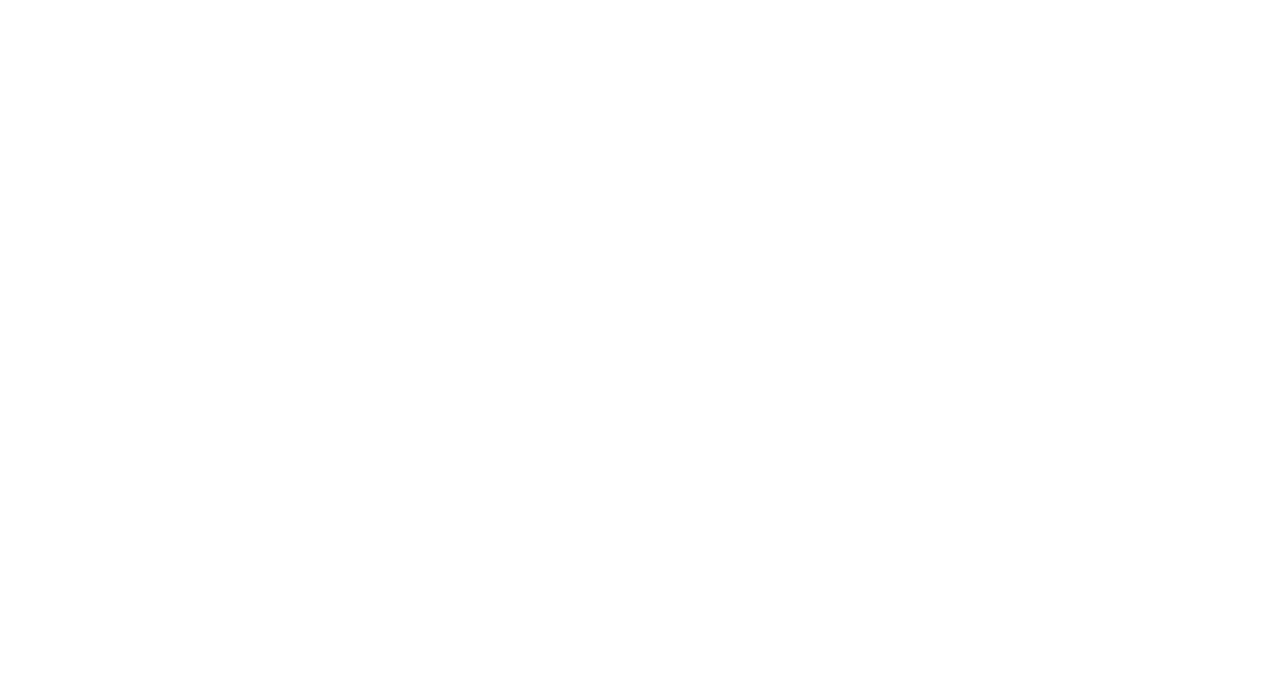
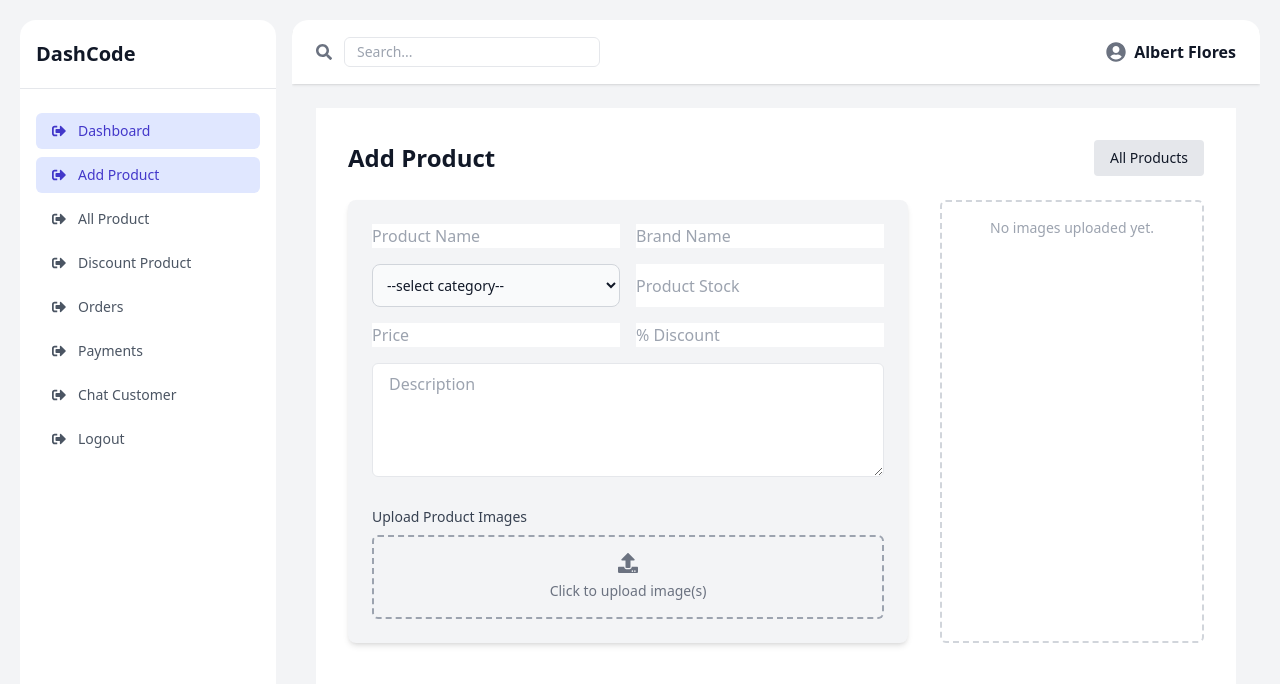
Before and after one commit to mdibrahim20/react-multi-vendor, a React (Create React App) app in the folder dashboard/: page /seller/dashboard/add-product in a window 1280 px wide. Before the commit this address had no page. Shown: the top 684 px of the page. Built offline with nearby package versions, Linux system fonts and the light colour scheme.

Commit message:
Add Product Seller Design

```diff
--- a/dashboard/src/navigation/allNav.js
+++ b/dashboard/src/navigation/allNav.js
@@ -86,7 +86,7 @@ export const allNav = [
     title: "Add Product",
     icon: <FaSignOutAlt />,
     role: "seller",
-    path: "/seller/add-product",
+    path: "/seller/dashboard/add-product",
   },
   {
     id: 12,
--- a/dashboard/src/router/routes/sellerRoutes.js
+++ b/dashboard/src/router/routes/sellerRoutes.js
@@ -1,7 +1,7 @@
 import { lazy } from "react";
 const Home = lazy(() => import("../../views/pages/Home"));
 const SellerDashboard = lazy(() => import("../../views/seller/SellerDashboard"));
-
+const AddProductPage = lazy(() => import("../../views/seller/AddProductPage"));
 export const sellerRoutes = [
   {
     path: "/",
@@ -13,4 +13,9 @@ export const sellerRoutes = [
     element: <SellerDashboard />,
     ability: ["seller"],
   },
+  {
+    path: "/seller/dashboard/add-product",
+    element: <AddProductPage />,
+    ability: ["seller"],
+  },
 ];
--- /dev/null
+++ b/dashboard/src/views/seller/AddProductPage.jsx
@@ -0,0 +1,178 @@
+import React, { useState, useRef } from "react";
+import { FaUpload, FaTrash } from "react-icons/fa";
+import { Link } from "react-router-dom";
+
+const AddProductPage = () => {
+  const [imagePreviews, setImagePreviews] = useState([]);
+  const inputRef = useRef();
+
+  const handleImageUpload = (e) => {
+    const files = Array.from(e.target.files);
+    const validImages = files.filter((file) => file.type.startsWith("image/"));
+
+    validImages.forEach((file, idx) => {
+      const newImage = {
+        id: Date.now() + idx,
+        name: file.name,
+        src: null,
+        uploading: true,
+        progress: 0,
+      };
+
+      setImagePreviews((prev) => [...prev, newImage]);
+
+      const reader = new FileReader();
+      reader.onload = () => {
+        let loaded = 0;
+        const fakeUpload = setInterval(() => {
+          loaded += 10;
+          setImagePreviews((prev) =>
+            prev.map((img) =>
+              img.id === newImage.id
+                ? { ...img, progress: loaded }
+                : img
+            )
+          );
+          if (loaded >= 100) {
+            clearInterval(fakeUpload);
+            setImagePreviews((prev) =>
+              prev.map((img) =>
+                img.id === newImage.id
+                  ? {
+                      ...img,
+                      src: reader.result,
+                      uploading: false,
+                      progress: 100,
+                    }
+                  : img
+              )
+            );
+          }
+        }, 100);
+      };
+      reader.readAsDataURL(file);
+    });
+  };
+
+  const handleRemoveImage = (id) => {
+    setImagePreviews((prev) => prev.filter((img) => img.id !== id));
+  };
+
+  const handleClearAll = () => {
+    setImagePreviews([]);
+  };
+
+  return (
+    <div className="p-8 bg-white dark:bg-gray-900 text-gray-900 dark:text-white min-h-screen">
+      <div className="flex justify-between items-center mb-6">
+        <h2 className="text-2xl font-bold">Add Product</h2>
+        <Link
+          to="/seller/dashboard/all-product"
+          className="bg-gray-200 dark:bg-gray-800 px-4 py-2 rounded text-sm hover:bg-gray-300 dark:hover:bg-gray-700"
+        >
+          All Products
+        </Link>
+      </div>
+
+      <div className="grid grid-cols-1 lg:grid-cols-3 gap-8">
+        {/* Left Form */}
+        <div className="lg:col-span-2 bg-gray-100 dark:bg-gray-800 rounded-lg p-6 shadow-md">
+          <div className="grid grid-cols-1 md:grid-cols-2 gap-4">
+            <input class="bg-gray-50 border border-gray-300 text-gray-900 text-sm rounded-lg focus:ring-blue-500 focus:border-blue-500 block w-full p-2.5 dark:bg-gray-700 dark:border-gray-600 dark:placeholder-gray-400 dark:text-white dark:focus:ring-blue-500 dark:focus:border-blue-500" type="text" placeholder="Product Name" className="input" />
+            <input class="bg-gray-50 border border-gray-300 text-gray-900 text-sm rounded-lg focus:ring-blue-500 focus:border-blue-500 block w-full p-2.5 dark:bg-gray-700 dark:border-gray-600 dark:placeholder-gray-400 dark:text-white dark:focus:ring-blue-500 dark:focus:border-blue-500" type="text" placeholder="Brand Name" className="input" />
+            <select class="bg-gray-50 border border-gray-300 text-gray-900 text-sm rounded-lg focus:ring-blue-500 focus:border-blue-500 block w-full p-2.5 dark:bg-gray-700 dark:border-gray-600 dark:placeholder-gray-400 dark:text-white dark:focus:ring-blue-500 dark:focus:border-blue-500">
+              <option value="">--select category--</option>
+              <option value="tshirt">Tshirt</option>
+              <option value="shirt">Shirt</option>
+              <option value="pants">Pants</option>
+            </select>
+            <input class="bg-gray-50 border border-gray-300 text-gray-900 text-sm rounded-lg focus:ring-blue-500 focus:border-blue-500 block w-full p-2.5 dark:bg-gray-700 dark:border-gray-600 dark:placeholder-gray-400 dark:text-white dark:focus:ring-blue-500 dark:focus:border-blue-500" type="number" placeholder="Product Stock" className="input" />
+            <input class="bg-gray-50 border border-gray-300 text-gray-900 text-sm rounded-lg focus:ring-blue-500 focus:border-blue-500 block w-full p-2.5 dark:bg-gray-700 dark:border-gray-600 dark:placeholder-gray-400 dark:text-white dark:focus:ring-blue-500 dark:focus:border-blue-500" type="number" placeholder="Price" className="input" />
+            <input class="bg-gray-50 border border-gray-300 text-gray-900 text-sm rounded-lg focus:ring-blue-500 focus:border-blue-500 block w-full p-2.5 dark:bg-gray-700 dark:border-gray-600 dark:placeholder-gray-400 dark:text-white dark:focus:ring-blue-500 dark:focus:border-blue-500" type="number" placeholder="% Discount" className="input" />
+          </div>
+
+          <textarea
+            placeholder="Description"
+            className="w-full mt-4 px-4 py-2 border rounded-md dark:bg-gray-700 dark:border-gray-600"
+            rows={4}
+          ></textarea>
+
+          <div className="mt-6">
+            <label className="block text-sm font-medium text-gray-700 dark:text-white mb-2">
+              Upload Product Images
+            </label>
+            <div
+              className="border-2 border-dashed border-gray-400 dark:border-gray-600 p-4 rounded-md text-center cursor-pointer"
+              onClick={() => inputRef.current.click()}
+            >
+              <div className="text-gray-500 text-sm">
+                <FaUpload className="mx-auto mb-2 text-xl" />
+                Click to upload image(s)
+              </div>
+              <input
+                type="file"
+                ref={inputRef}
+                onChange={handleImageUpload}
+                hidden
+                accept="image/*"
+                multiple
+              />
+            </div>
+            {imagePreviews.length > 0 && (
+              <button
+                onClick={handleClearAll}
+                className="mt-4 bg-red-600 text-white px-4 py-1 rounded hover:bg-red-700 text-sm"
+              >
+                Clear All Images
+              </button>
+            )}
+          </div>
+        </div>
+
+        {/* Image Previews */}
+        <div className="border-2 border-dashed border-gray-300 dark:border-gray-600 p-4 rounded-md overflow-y-auto max-h-[550px]">
+          {imagePreviews.length === 0 ? (
+            <p className="text-gray-400 text-sm text-center">No images uploaded yet.</p>
+          ) : (
+            <div className="grid grid-cols-2 sm:grid-cols-3 gap-4">
+              {imagePreviews.map((img) => (
+                <div
+                  key={img.id}
+                  className="relative border border-gray-300 dark:border-gray-600 rounded-md p-2 bg-white dark:bg-gray-800 shadow-sm"
+                >
+                  <div className="relative">
+                    {img.uploading ? (
+                      <div className="w-full h-32 flex items-center justify-center bg-gray-200 dark:bg-gray-700 rounded-md animate-pulse">
+                        <p className="text-xs text-gray-500 dark:text-gray-300">
+                          Uploading... {img.progress}%
+                        </p>
+                      </div>
+                    ) : (
+                      <img
+                        src={img.src}
+                        alt={img.name}
+                        className="w-full h-32 object-cover rounded-md"
+                      />
+                    )}
+
+                    <button
+                      className="absolute top-1 right-1 bg-red-500 hover:bg-red-600 text-white p-1 rounded-full text-xs"
+                      onClick={() => handleRemoveImage(img.id)}
+                    >
+                      <FaTrash />
+                    </button>
+                  </div>
+                  <p className="text-xs text-center mt-2 text-gray-600 dark:text-gray-300 break-all">
+                    {img.name}
+                  </p>
+                </div>
+              ))}
+            </div>
+          )}
+        </div>
+      </div>
+    </div>
+  );
+};
+
+export default AddProductPage;
```
